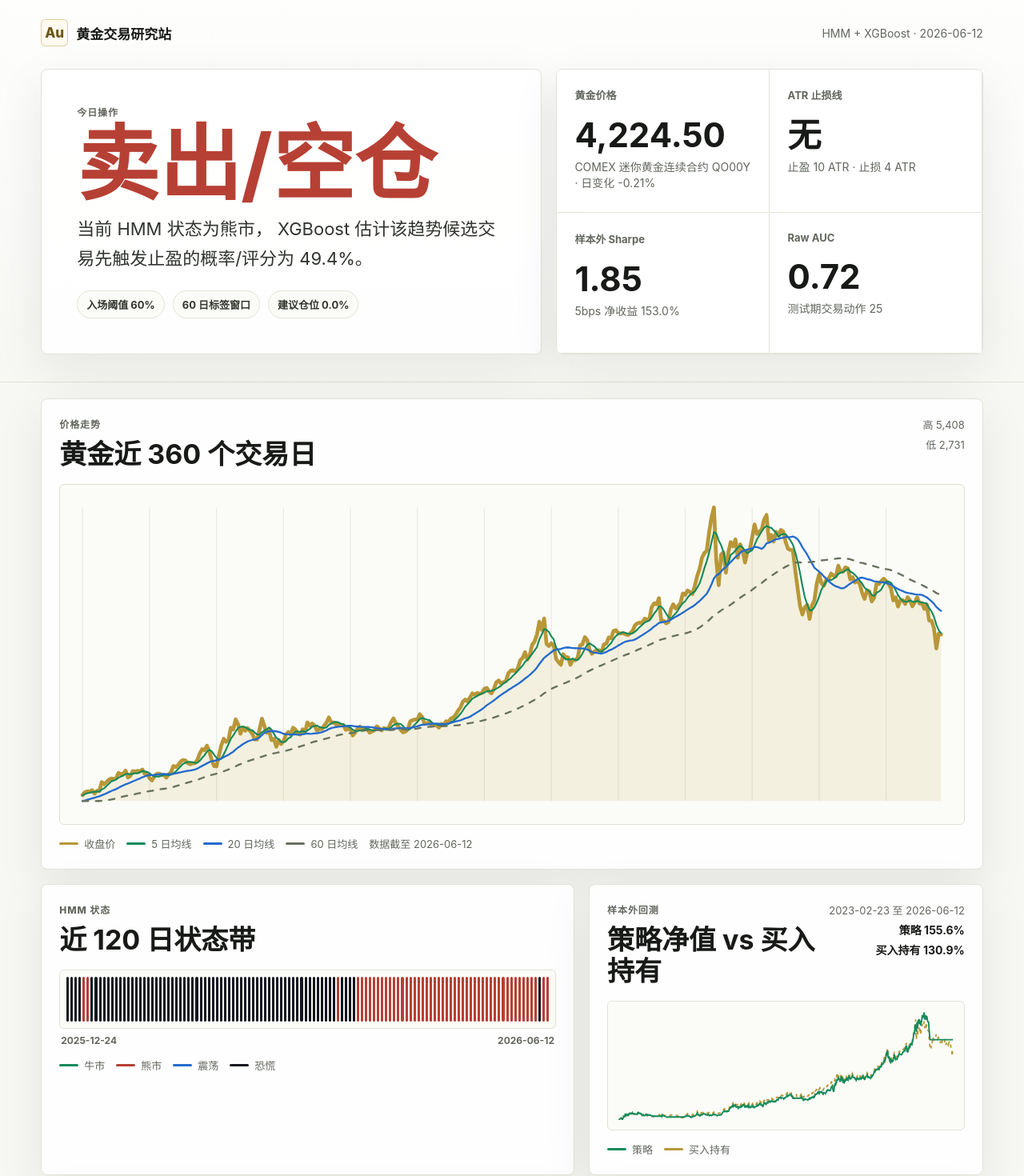
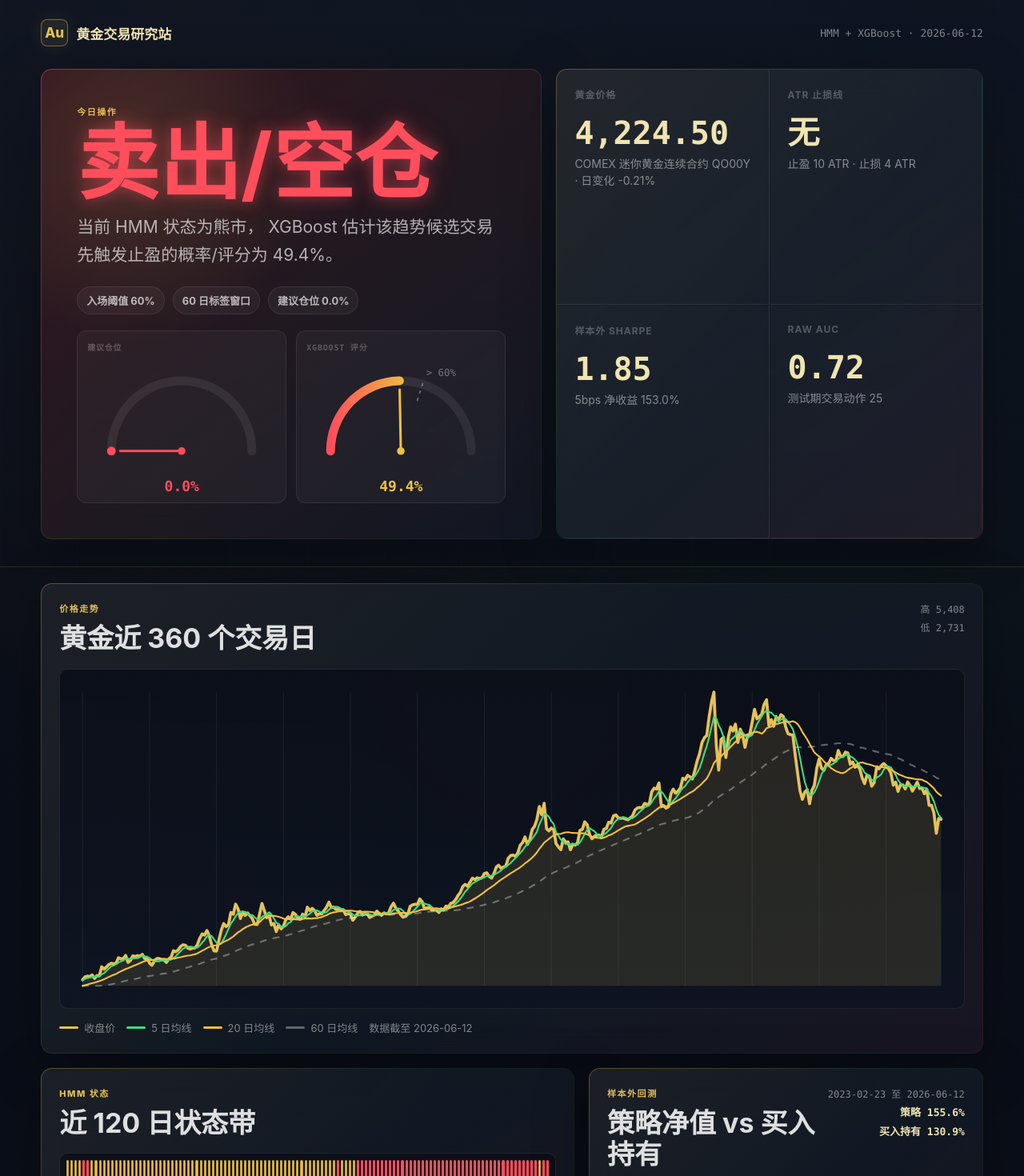
Before and after one commit to renqipan/gold_trading, a Next.js app: page / in a window 1280 px wide. Shown: the top 1470 px of the page at 80% size. Built offline with nearby package versions, Linux system fonts and the light colour scheme.

Commit message:
Redesign gold research site styling

```diff
--- a/app/globals.css
+++ b/app/globals.css
@@ -1,20 +1,29 @@
 :root {
-  --bg: #f7f8f4;
-  --panel: #ffffff;
-  --ink: #181a17;
-  --muted: #62675e;
-  --line: #dfe4d7;
-  --gold: #b99738;
-  --gold-soft: #f2e6bd;
-  --green: #138a5b;
-  --green-soft: #dff5e9;
-  --red: #b74034;
-  --red-soft: #f7dfdc;
-  --blue: #246bce;
-  --orange: #d97822;
-  --gray-soft: #edf0ea;
-  --panic: #14171f;
-  --shadow: 0 18px 60px rgba(24, 26, 23, 0.08);
+  --bg: #0B0F19;
+  --surface: #0E1422;
+  --panel: rgba(19, 24, 37, 0.78);
+  --panel-strong: rgba(19, 24, 37, 0.92);
+  --card: rgba(255, 255, 255, 0.045);
+  --card-soft: rgba(255, 255, 255, 0.028);
+  --line: rgba(229, 193, 88, 0.13);
+  --line-soft: rgba(255, 255, 255, 0.08);
+  --gold: #E5C158;
+  --gold-soft: #F0E4B0;
+  --gold-dim: rgba(229, 193, 88, 0.16);
+  --gold-glow: rgba(229, 193, 88, 0.36);
+  --green: #3DDC84;
+  --green-soft: rgba(61, 220, 132, 0.14);
+  --green-border: rgba(61, 220, 132, 0.34);
+  --red: #FF4E5B;
+  --red-soft: rgba(255, 78, 91, 0.14);
+  --red-border: rgba(255, 78, 91, 0.34);
+  --warn: #F0C040;
+  --warn-soft: rgba(240, 192, 64, 0.14);
+  --warn-border: rgba(240, 192, 64, 0.34);
+  --ink: rgba(255, 255, 255, 0.86);
+  --muted: rgba(255, 255, 255, 0.48);
+  --faint: rgba(255, 255, 255, 0.26);
+  --mono: ui-monospace, "Cascadia Code", "SFMono-Regular", Menlo, Consolas, monospace;
 }
 
 * {
@@ -22,12 +31,20 @@
 }
 
 html {
+  min-height: 100%;
   background: var(--bg);
   color: var(--ink);
+  color-scheme: dark;
 }
 
 body {
+  min-height: 100%;
   margin: 0;
+  background:
+    radial-gradient(circle at 18% 0%, rgba(229, 193, 88, 0.10), transparent 30%),
+    radial-gradient(circle at 82% 8%, rgba(61, 220, 132, 0.08), transparent 28%),
+    linear-gradient(180deg, #0B0F19 0%, #090D16 100%);
+  color: var(--ink);
   font-family:
     Inter,
     ui-sans-serif,
@@ -44,12 +61,18 @@ main {
   min-height: 100vh;
 }
 
+h1,
+h2,
+p {
+  margin-top: 0;
+}
+
 .hero {
   padding: 24px clamp(18px, 4vw, 54px) 34px;
   border-bottom: 1px solid var(--line);
   background:
-    linear-gradient(180deg, rgba(255, 255, 255, 0.84), rgba(247, 248, 244, 0.96)),
-    repeating-linear-gradient(90deg, rgba(185, 151, 56, 0.08) 0 1px, transparent 1px 88px);
+    linear-gradient(180deg, rgba(14, 20, 34, 0.86), rgba(11, 15, 25, 0.66)),
+    repeating-linear-gradient(90deg, rgba(229, 193, 88, 0.035) 0 1px, transparent 1px 96px);
 }
 
 .topbar {
@@ -64,6 +87,7 @@ main {
   display: flex;
   align-items: center;
   gap: 10px;
+  color: var(--gold-soft);
   font-size: 17px;
   font-weight: 760;
   letter-spacing: 0;
@@ -75,15 +99,17 @@ main {
   height: 34px;
   align-items: center;
   justify-content: center;
-  border: 1px solid rgba(185, 151, 56, 0.45);
-  background: #fffaf0;
-  color: #6c5618;
-  border-radius: 6px;
+  border: 1px solid rgba(229, 193, 88, 0.44);
+  background: rgba(229, 193, 88, 0.09);
+  color: var(--gold);
+  border-radius: 8px;
+  box-shadow: 0 0 22px rgba(229, 193, 88, 0.10);
 }
 
 .navMeta {
   color: var(--muted);
-  font-size: 14px;
+  font-family: var(--mono);
+  font-size: 13px;
 }
 
 .heroGrid {
@@ -96,36 +122,63 @@ main {
 .decision,
 .snapshot,
 .panel {
-  background: rgba(255, 255, 255, 0.92);
-  border: 1px solid var(--line);
-  border-radius: 8px;
-  box-shadow: var(--shadow);
+  position: relative;
+  background:
+    linear-gradient(145deg, rgba(19, 24, 37, 0.88), rgba(14, 20, 34, 0.70)) padding-box,
+    linear-gradient(135deg, rgba(229, 193, 88, 0.38), rgba(61, 220, 132, 0.10), rgba(255, 78, 91, 0.16)) border-box;
+  border: 1px solid transparent;
+  border-radius: 14px;
+  box-shadow: 0 18px 70px rgba(0, 0, 0, 0.28);
+  backdrop-filter: blur(18px);
+  -webkit-backdrop-filter: blur(18px);
 }
 
 .decision {
+  min-height: 342px;
   padding: clamp(24px, 4vw, 44px);
-  min-height: 342px;
   display: flex;
   flex-direction: column;
   justify-content: center;
+  overflow: hidden;
+}
+
+.decision::before {
+  content: "";
+  position: absolute;
+  inset: -1px;
+  pointer-events: none;
+  background: radial-gradient(circle at 18% 18%, rgba(229, 193, 88, 0.14), transparent 34%);
+}
+
+.decision-buy {
+  background:
+    linear-gradient(145deg, rgba(17, 30, 31, 0.90), rgba(14, 20, 34, 0.72)) padding-box,
+    linear-gradient(135deg, rgba(61, 220, 132, 0.54), rgba(229, 193, 88, 0.20), rgba(255, 255, 255, 0.05)) border-box;
+}
+
+.decision-sell {
+  background:
+    linear-gradient(145deg, rgba(39, 18, 28, 0.90), rgba(14, 20, 34, 0.72)) padding-box,
+    linear-gradient(135deg, rgba(255, 78, 91, 0.54), rgba(229, 193, 88, 0.18), rgba(255, 255, 255, 0.05)) border-box;
+}
+
+.decision-watch {
+  background:
+    linear-gradient(145deg, rgba(39, 31, 14, 0.88), rgba(14, 20, 34, 0.72)) padding-box,
+    linear-gradient(135deg, rgba(240, 192, 64, 0.50), rgba(229, 193, 88, 0.22), rgba(255, 255, 255, 0.05)) border-box;
 }
 
 .eyebrow {
   margin: 0 0 10px;
-  color: var(--muted);
-  font-size: 12px;
+  color: var(--gold);
+  font-size: 11px;
   font-weight: 760;
-  letter-spacing: 0.08em;
+  letter-spacing: 0.14em;
   text-transform: uppercase;
 }
 
-h1,
-h2,
-p {
-  margin-top: 0;
-}
-
 h1 {
+  position: relative;
   margin-bottom: 16px;
   font-size: clamp(56px, 8vw, 108px);
   line-height: 0.92;
@@ -135,25 +188,30 @@ h1 {
 
 h1.buy {
   color: var(--green);
+  text-shadow: 0 0 18px rgba(61, 220, 132, 0.48), 0 0 42px rgba(61, 220, 132, 0.20);
 }
 
 h1.sell {
   color: var(--red);
+  text-shadow: 0 0 18px rgba(255, 78, 91, 0.50), 0 0 42px rgba(255, 78, 91, 0.18);
 }
 
 h1.watch {
-  color: var(--ink);
+  color: var(--warn);
+  text-shadow: 0 0 18px rgba(240, 192, 64, 0.44), 0 0 42px rgba(240, 192, 64, 0.18);
 }
 
 .decisionCopy {
+  position: relative;
   max-width: 720px;
   margin-bottom: 22px;
-  color: #30342e;
-  font-size: clamp(17px, 2vw, 22px);
+  color: rgba(255, 255, 255, 0.66);
+  font-size: clamp(16px, 2vw, 21px);
   line-height: 1.65;
 }
 
 .decisionMeta {
+  position: relative;
   display: flex;
   flex-wrap: wrap;
   gap: 10px;
@@ -165,12 +223,99 @@ h1.watch {
   align-items: center;
   min-height: 34px;
   padding: 7px 11px;
-  border: 1px solid var(--line);
-  background: #fbfcf8;
-  color: #33372f;
+  border: 1px solid var(--line-soft);
+  background: rgba(255, 255, 255, 0.045);
+  color: rgba(255, 255, 255, 0.68);
   border-radius: 999px;
   font-size: 13px;
   font-weight: 700;
+}
+
+.decisionGauges {
+  position: relative;
+  display: grid;
+  grid-template-columns: repeat(2, minmax(0, 1fr));
+  gap: 12px;
+  margin-top: 20px;
+}
+
+.gauge {
+  min-width: 0;
+  padding: 12px 12px 10px;
+  background: rgba(255, 255, 255, 0.036);
+  border: 1px solid var(--line-soft);
+  border-radius: 12px;
+}
+
+.gauge p {
+  margin: 0 0 2px;
+  color: var(--faint);
+  font-family: var(--mono);
+  font-size: 10px;
+  font-weight: 700;
+  letter-spacing: 0.08em;
+  text-transform: uppercase;
+}
+
+.gauge svg {
+  display: block;
+  width: 100%;
+  height: auto;
+}
+
+.gaugeTrack,
+.gaugeFill {
+  fill: none;
+  stroke-linecap: round;
+  stroke-width: 8;
+}
+
+.gaugeTrack {
+  stroke: rgba(255, 255, 255, 0.07);
+}
+
+.gaugeThreshold {
+  stroke: rgba(255, 255, 255, 0.36);
+  stroke-dasharray: 3 4;
+  stroke-width: 1.2;
+}
+
+.gaugeThresholdText {
+  fill: rgba(255, 255, 255, 0.38);
+  font-family: var(--mono);
+  font-size: 9px;
+}
+
+.gaugePointer {
+  stroke: currentColor;
+  stroke-linecap: round;
+  stroke-width: 2.2;
+}
+
+.gaugePivot {
+  fill: currentColor;
+}
+
+.gauge strong {
+  display: block;
+  margin-top: -8px;
+  color: currentColor;
+  font-family: var(--mono);
+  font-size: 18px;
+  font-weight: 760;
+  text-align: center;
+}
+
+.gauge-buy {
+  color: var(--green);
+}
+
+.gauge-sell {
+  color: var(--red);
+}
+
+.gauge-watch {
+  color: var(--warn);
 }
 
 .snapshot {
@@ -183,29 +328,33 @@ h1.watch {
 .metric {
   min-height: 170px;
   padding: 22px;
-  background: var(--panel);
-  border-right: 1px solid var(--line);
-  border-bottom: 1px solid var(--line);
+  background: rgba(255, 255, 255, 0.028);
+  border-right: 1px solid var(--line-soft);
+  border-bottom: 1px solid var(--line-soft);
 }
 
 .metric p {
   margin-bottom: 20px;
-  color: var(--muted);
-  font-size: 13px;
+  color: var(--faint);
+  font-size: 12px;
   font-weight: 720;
+  letter-spacing: 0.08em;
+  text-transform: uppercase;
 }
 
 .metric strong {
   display: block;
   margin-bottom: 8px;
-  color: var(--ink);
-  font-size: clamp(28px, 4vw, 42px);
+  color: var(--gold-soft);
+  font-family: var(--mono);
+  font-size: clamp(27px, 4vw, 40px);
   line-height: 1;
 }
 
 .metric span {
   color: var(--muted);
   font-size: 14px;
+  line-height: 1.45;
 }
 
 .contentGrid {
@@ -235,9 +384,18 @@ h1.watch {
 
 h2 {
   margin-bottom: 0;
+  color: var(--ink);
   font-size: clamp(22px, 3vw, 34px);
   line-height: 1.15;
   letter-spacing: 0;
+}
+
+.chartScale,
+.backtestSummary {
+  color: var(--muted);
+  font-family: var(--mono);
+  font-size: 12px;
+  white-space: nowrap;
 }
 
 .chartScale {
@@ -245,23 +403,17 @@ h2 {
   flex-direction: column;
   align-items: flex-end;
   gap: 6px;
-  color: var(--muted);
-  font-size: 13px;
-  white-space: nowrap;
 }
 
 .backtestSummary {
   display: grid;
   justify-items: end;
   gap: 5px;
-  color: var(--muted);
-  font-size: 13px;
-  white-space: nowrap;
 }
 
 .backtestSummary strong {
-  color: var(--ink);
-  font-size: 14px;
+  color: var(--gold-soft);
+  font-size: 13px;
 }
 
 .priceChart,
@@ -269,61 +421,60 @@ h2 {
   display: block;
   width: 100%;
   height: auto;
-  border: 1px solid var(--line);
-  background: #fbfcf8;
-  border-radius: 6px;
+  border: 1px solid var(--line-soft);
+  background:
+    linear-gradient(180deg, rgba(11, 15, 25, 0.94), rgba(14, 20, 34, 0.88)),
+    radial-gradient(circle at 50% 0%, rgba(229, 193, 88, 0.08), transparent 40%);
+  border-radius: 10px;
 }
 
 .chartArea {
-  fill: rgba(185, 151, 56, 0.13);
+  fill: rgba(229, 193, 88, 0.12);
 }
 
 .chartLine {
   fill: none;
   stroke: var(--gold);
-  stroke-width: 4;
+  stroke-width: 3.2;
   stroke-linecap: round;
   stroke-linejoin: round;
 }
 
 .maLine {
   fill: none;
-  stroke-width: 2;
+  stroke-width: 1.8;
   stroke-linecap: round;
   stroke-linejoin: round;
 }
 
 .ma5Line {
   stroke: var(--green);
-  stroke-width: 1.8;
 }
 
 .ma20Line {
-  stroke: var(--blue);
-  stroke-width: 2;
+  stroke: var(--warn);
 }
 
 .ma60Line {
-  stroke: #69715f;
-  stroke-width: 2;
+  stroke: rgba(255, 255, 255, 0.34);
   stroke-dasharray: 6 8;
 }
 
 .gridLine {
-  stroke: rgba(98, 103, 94, 0.12);
+  stroke: rgba(255, 255, 255, 0.06);
   stroke-width: 1;
 }
 
 .equityLine {
   fill: none;
-  stroke: var(--green);
-  stroke-width: 3;
+  stroke: var(--gold);
+  stroke-width: 2.5;
 }
 
 .benchmarkLine {
   fill: none;
-  stroke: var(--gold);
-  stroke-width: 3;
+  stroke: rgba(255, 255, 255, 0.34);
+  stroke-width: 2;
   stroke-dasharray: 7 8;
 }
 
@@ -352,28 +503,23 @@ h2 {
   border-radius: 99px;
 }
 
-.legendClose {
+.legendClose,
+.legendBench {
   background: var(--gold);
 }
 
-.legendMa5 {
+.legendMa5,
+.legendEquity,
+.stateBull {
   background: var(--green);
 }
 
 .legendMa20 {
-  background: var(--blue);
+  background: var(--warn);
 }
 
 .legendMa60 {
-  background: #69715f;
-}
-
-.legendEquity {
-  background: var(--green);
-}
-
-.legendBench {
-  background: var(--gold);
+  background: rgba(255, 255, 255, 0.34);
 }
 
 .stateTapeFrame {
@@ -388,7 +534,8 @@ h2 {
   justify-content: space-between;
   padding: 0 2px;
   color: var(--muted);
-  font-size: 12px;
+  font-family: var(--mono);
+  font-size: 11px;
   font-weight: 700;
   white-space: nowrap;
 }
@@ -397,13 +544,13 @@ h2 {
   display: grid;
   grid-template-columns: repeat(120, minmax(0, 1fr));
   gap: 2px;
+  width: 100%;
+  min-width: 0;
   height: 74px;
-  min-width: 0;
-  width: 100%;
   padding: 8px;
-  border: 1px solid var(--line);
-  background: #fbfcf8;
-  border-radius: 6px;
+  border: 1px solid var(--line-soft);
+  background: rgba(11, 15, 25, 0.78);
+  border-radius: 10px;
 }
 
 .stateBlock {
@@ -411,20 +558,17 @@ h2 {
   border-radius: 3px;
 }
 
-.stateBull {
-  background: var(--green);
-}
-
 .stateBear {
   background: var(--red);
 }
 
 .stateRange {
-  background: var(--blue);
+  background: var(--warn);
 }
 
 .statePanic {
-  background: var(--panic);
+  background: #F0C040;
+  box-shadow: inset 0 0 0 1px rgba(11, 15, 25, 0.22);
 }
 
 .rules {
@@ -438,7 +582,7 @@ h2 {
   gap: 14px;
   margin: 0;
   padding: 14px 0;
-  border-bottom: 1px solid var(--line);
+  border-bottom: 1px solid var(--line-soft);
 }
 
 .rules p:last-child {
@@ -446,7 +590,9 @@ h2 {
 }
 
 .rules strong {
-  color: var(--ink);
+  color: var(--gold);
+  font-family: var(--mono);
+  font-weight: 720;
 }
 
 .rules span {
@@ -467,7 +613,7 @@ h2 {
 
 .featureRow {
   display: grid;
-  grid-template-columns: minmax(116px, 0.55fr) minmax(120px, 1fr);
+  grid-template-columns: minmax(116px, 0.55fr) minmax(120px, 1fr) 54px;
   align-items: center;
   gap: 12px;
   color: var(--muted);
@@ -476,27 +622,39 @@ h2 {
 
 .featureRow span {
   overflow: hidden;
+  color: rgba(255, 255, 255, 0.58);
+  font-family: var(--mono);
+  font-size: 11px;
+  text-align: right;
   text-overflow: ellipsis;
   white-space: nowrap;
 }
 
 .featureRow div {
-  height: 9px;
-  background: var(--gray-soft);
+  height: 10px;
+  overflow: hidden;
+  background: rgba(255, 255, 255, 0.065);
   border-radius: 999px;
-  overflow: hidden;
 }
 
 .featureRow i {
   display: block;
   height: 100%;
   max-width: 100%;
-  background: var(--gold);
+  background: linear-gradient(90deg, rgba(229, 193, 88, 0.96), rgba(45, 74, 96, 0.90));
   border-radius: inherit;
+  box-shadow: 0 0 18px rgba(229, 193, 88, 0.16);
+}
+
+.featureRow em {
+  color: rgba(229, 193, 88, 0.70);
+  font-family: var(--mono);
+  font-size: 10px;
+  font-style: normal;
 }
 
 .disclaimer {
-  box-shadow: none;
+  box-shadow: 0 18px 70px rgba(0, 0, 0, 0.18);
 }
 
 .disclaimerGrid {
@@ -509,9 +667,9 @@ h2 {
   min-height: 116px;
   margin: 0;
   padding: 16px;
-  background: #fffdf6;
-  border: 1px solid rgba(185, 151, 56, 0.28);
-  border-radius: 6px;
+  background: rgba(255, 255, 255, 0.035);
+  border: 1px solid var(--line-soft);
+  border-radius: 10px;
   color: var(--muted);
   line-height: 1.6;
 }
@@ -550,6 +708,7 @@ h2 {
   }
 
   .snapshot,
+  .decisionGauges,
   .disclaimerGrid {
     grid-template-columns: 1fr;
   }
@@ -586,4 +745,12 @@ h2 {
     height: 58px;
     padding: 6px;
   }
+
+  .featureRow {
+    grid-template-columns: 1fr;
+  }
+
+  .featureRow span {
+    text-align: left;
+  }
 }
--- a/app/page.tsx
+++ b/app/page.tsx
@@ -70,6 +70,68 @@ function actionClass(action: string) {
   if (action.includes("买入")) return "buy";
   if (action.includes("卖出")) return "sell";
   return "watch";
+}
+
+function Gauge({
+  label,
+  value,
+  threshold,
+  tone,
+}: {
+  label: string;
+  value: number;
+  threshold?: number;
+  tone: "buy" | "sell" | "watch";
+}) {
+  const score = Math.max(0, Math.min(100, value));
+  const cx = 86;
+  const cy = 88;
+  const radius = 56;
+  const angle = Math.PI - (score / 100) * Math.PI;
+  const pointerX = cx + Math.cos(angle) * radius;
+  const pointerY = cy - Math.sin(angle) * radius;
+  const thresholdPct = threshold == null ? null : Math.max(0, Math.min(100, threshold));
+  const thresholdAngle = thresholdPct == null ? null : Math.PI - (thresholdPct / 100) * Math.PI;
+  const thresholdX1 = thresholdAngle == null ? null : cx + Math.cos(thresholdAngle) * 48;
+  const thresholdY1 = thresholdAngle == null ? null : cy - Math.sin(thresholdAngle) * 48;
+  const thresholdX2 = thresholdAngle == null ? null : cx + Math.cos(thresholdAngle) * 68;
+  const thresholdY2 = thresholdAngle == null ? null : cy - Math.sin(thresholdAngle) * 68;
+  const gradientId = `gauge-${Array.from(label)
+    .map((char) => char.charCodeAt(0).toString(16))
+    .join("")}`;
+
+  return (
+    <div className={`gauge gauge-${tone}`}>
+      <p>{label}</p>
+      <svg viewBox="0 0 172 118" role="img" aria-label={`${label} 仪表盘`}>
+        <defs>
+          <linearGradient id={gradientId} x1="0%" y1="0%" x2="100%" y2="0%">
+            <stop offset="0%" stopColor="#FF4E5B" />
+            <stop offset="56%" stopColor="#F0C040" />
+            <stop offset="100%" stopColor="#3DDC84" />
+          </linearGradient>
+        </defs>
+        <path className="gaugeTrack" d="M22 88 A64 64 0 0 1 150 88" pathLength="100" />
+        <path
+          className="gaugeFill"
+          d="M22 88 A64 64 0 0 1 150 88"
+          pathLength="100"
+          style={{ stroke: `url(#${gradientId})`, strokeDasharray: `${score} 100` }}
+        />
+        {thresholdPct != null && thresholdX1 != null && thresholdY1 != null && thresholdX2 != null && thresholdY2 != null ? (
+          <>
+            <line className="gaugeThreshold" x1={thresholdX1} y1={thresholdY1} x2={thresholdX2} y2={thresholdY2} />
+            <text className="gaugeThresholdText" x={Math.min(thresholdX2 + 2, 124)} y={thresholdY2 - 4}>
+              &gt; {thresholdPct.toFixed(0)}%
+            </text>
+          </>
+        ) : null}
+        <line className="gaugePointer" x1={cx} y1={cy} x2={pointerX} y2={pointerY} />
+        <circle className="gaugePivot" cx={cx} cy={cy} r="3.5" />
+      </svg>
+      <strong>{score.toFixed(1)}%</strong>
+    </div>
+  );
 }
 
 function PriceChart() {
@@ -253,6 +315,9 @@ export default function Home() {
   const horizonDays = latest.predictionHorizonDays ?? 30;
   const modelProbability = latest.pProfitFirst ?? latest.pUpHorizon ?? latest.pUp30d;
   const rawAuc = latest.modelMetrics.raw_test_auc ?? latest.modelMetrics.test_auc;
+  const signalTone = actionClass(guide);
+  const modelScore = modelProbability * 100;
+  const featureMax = Math.max(0.000001, ...latest.topFeatures.map((item) => item.importance));
 
   return (
     <main>
@@ -266,9 +331,9 @@ export default function Home() {
         </nav>
 
         <div className="heroGrid">
-          <div className="decision">
+          <div className={`decision decision-${signalTone}`}>
             <p className="eyebrow">今日操作</p>
-            <h1 className={actionClass(guide)}>{guide}</h1>
+            <h1 className={signalTone}>{guide}</h1>
             <p className="decisionCopy">
               当前 HMM 状态为{latest.marketState}，
               XGBoost 估计该趋势候选交易先触发止盈的概率/评分为 {pct(modelProbability, 1)}。
@@ -277,6 +342,15 @@ export default function Home() {
               <span>入场阈值 {pct(latest.thresholds.buyAbove, 0)}</span>
               <span>{horizonDays} 日标签窗口</span>
               <span>建议仓位 {pct(latest.position, 1)}</span>
+            </div>
+            <div className="decisionGauges">
+              <Gauge label="建议仓位" value={latest.position * 100} tone={latest.position > 0 ? "buy" : signalTone} />
+              <Gauge
+                label="XGBoost 评分"
+                value={modelScore}
+                threshold={latest.thresholds.buyAbove * 100}
+                tone={modelProbability >= latest.thresholds.buyAbove ? "buy" : modelProbability <= latest.thresholds.sellBelow ? "sell" : "watch"}
+              />
             </div>
           </div>
 
@@ -339,8 +413,9 @@ export default function Home() {
               <div key={item.feature} className="featureRow">
                 <span>{item.feature}</span>
                 <div>
-                  <i style={{ width: `${Math.max(item.importance * 2600, 8)}px` }} />
+                  <i style={{ width: `${Math.max((item.importance / featureMax) * 100, 4)}%` }} />
                 </div>
+                <em>{item.importance.toFixed(4)}</em>
               </div>
             ))}
           </div>
```
